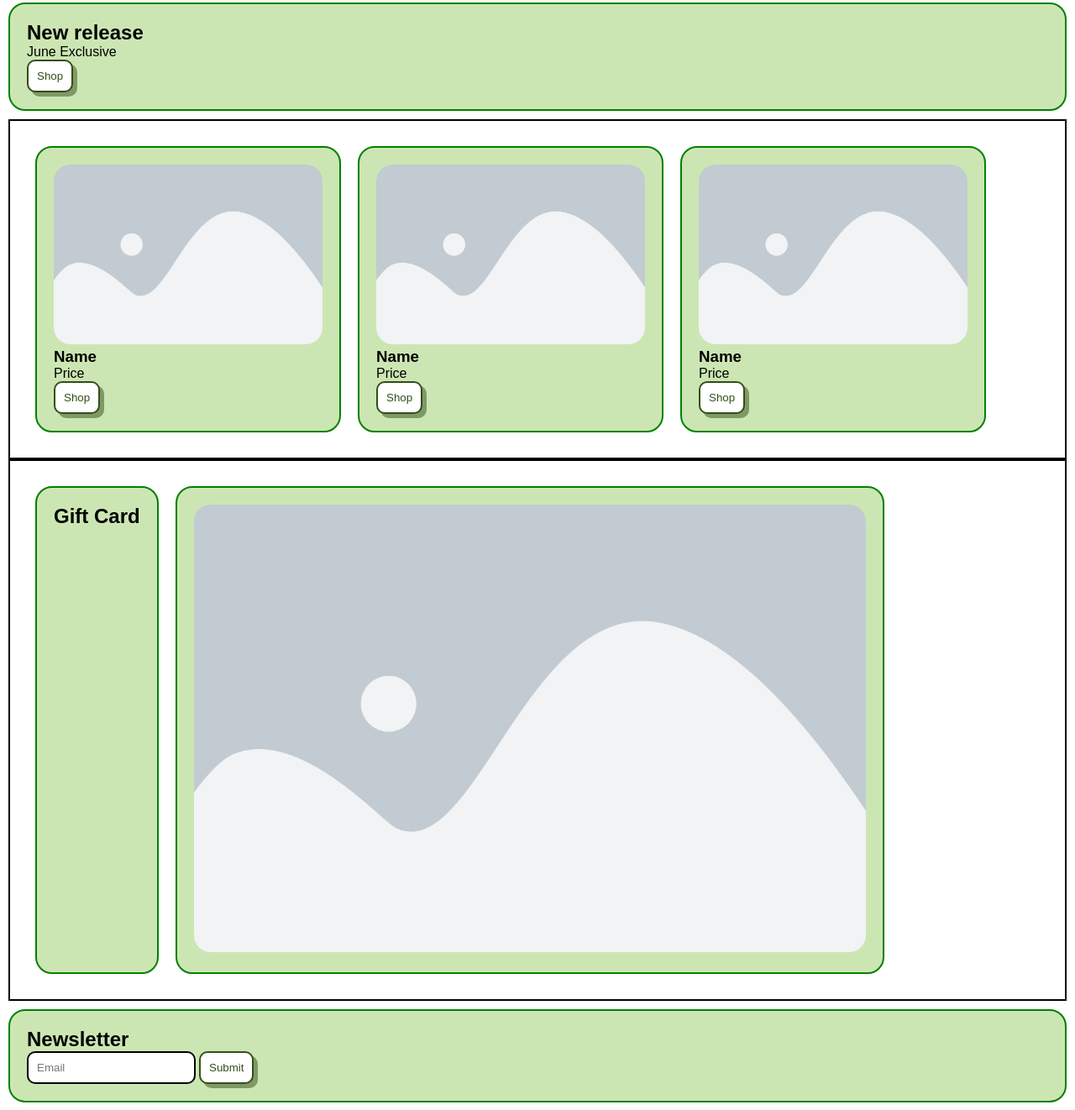
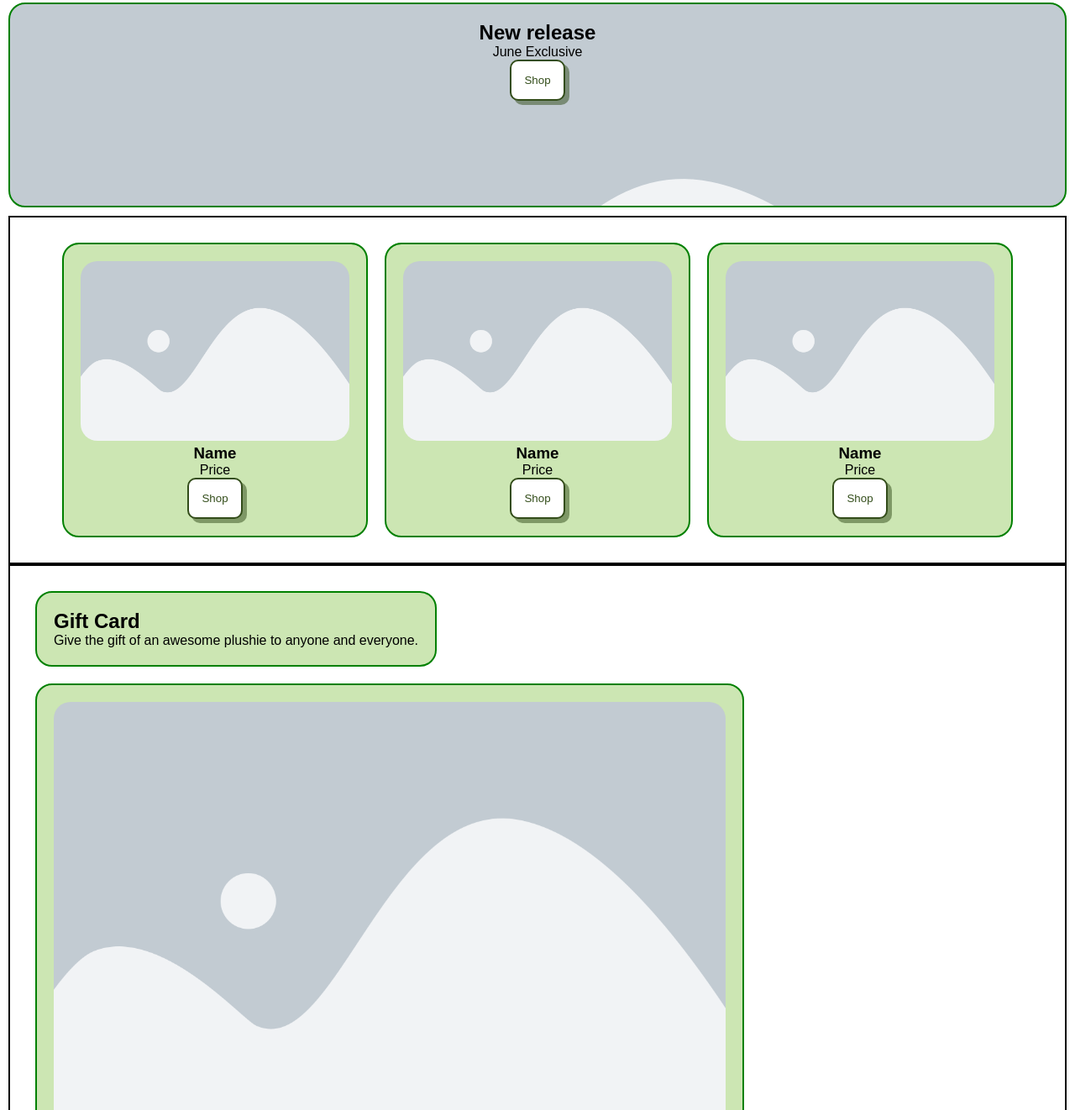
Before and after one commit to zinnia-frazier/Plushie-Web-Store, a plain HTML site: page index.html in a window 1280 px wide. Shown: the part 978-2300 px from the top of the page at 84% size. Drawn offline with Linux system fonts and the light colour scheme.

Commit message:
Center header and blocks

```diff
--- a/index.html
+++ b/index.html
@@ -8,7 +8,7 @@
 
     <body>
         <header id="header" class="container">
-            <div class="container">
+            <div>
                 <ul class="header-list container">
                     <li>
                         <a href="#">Shop</a>
@@ -19,7 +19,7 @@
                     </li>
 
                     <li>
-                        <a href="#">Learn more</a>
+                        <a href="#">Learn More</a>
                     </li>
                 </ul>
             </div>
@@ -28,7 +28,7 @@
                 <h2>Logo</h2>
             </div>
 
-            <div class="container">
+            <div>
                 <ul class="header-list container row-reverse">
                     <li>
                         <a href="#">Login</a>
@@ -64,17 +64,20 @@
             </section>
 
             <section>
-                <div class="block">
-                    <h2>New release</h2>
-                    <p>June Exclusive</p>
+                <div id="new-release-background" class="block">
+                    <div id="new-release">
+                        <h2>New release</h2>
+                        <p>June Exclusive</p>
 
-                    <button class="btn">Shop</button>
+                        <button class="btn">Shop</button>
+                    </div>
+
                 </div>
             </section>
 
             <section>
                 <div id="product-wrap" class="container">
-                    <div class="block third">
+                    <div class="block third center-text">
                         <img src="images/placeholder.webp">
                         <h3>Name</h3>
                         <p>Price</p>
@@ -82,7 +85,7 @@
                         <button class="btn">Shop</button>
                     </div>
 
-                    <div class="block third">
+                    <div class="block third center-text">
                         <img src="images/placeholder.webp">
                         <h3>Name</h3>
                         <p>Price</p>
@@ -90,7 +93,7 @@
                         <button class="btn">Shop</button>
                     </div>
 
-                    <div class="block third">
+                    <div class="block third center-text">
                         <img src="images/placeholder.webp">
                         <h3>Name</h3>
                         <p>Price</p>
@@ -104,6 +107,7 @@
                 <div class="container">
                     <div class="block">
                         <h2>Gift Card</h2>
+                        <p>Give the gift of an awesome plushie to anyone and everyone.</p>
                     </div>
 
                     <div class="block">
@@ -113,7 +117,7 @@
             </section>
 
             <section>
-                <div class="block">
+                <div id="newsletter" class="block">
                     <h2>Newsletter</h2>
 
                     <form>
--- a/style.css
+++ b/style.css
@@ -28,6 +28,11 @@ li a:hover {
     color: white;
 }
 
+.center-text {
+    text-align: center;
+    margin: 0 auto;
+}
+
 /*  Structure
 ================================================= */
 .container {
@@ -55,6 +60,7 @@ li a:hover {
 
 #product-wrap {
     flex-wrap: wrap;
+    justify-content: center;
 }
 
 /*  Components
@@ -64,7 +70,7 @@ li a:hover {
     color: hsla(90, 50%, 20%, 1);
     background-color: white;
     border-radius: 10px;
-    padding: 10px;
+    padding: 15px;
 
     cursor: pointer;
     box-shadow: 5px 5px hsla(90, 50%, 20%, 0.5);
@@ -76,8 +82,10 @@ li a:hover {
 }
 
 #email {
-    padding: 10px;
+    padding: 15px;
     border-radius: 10px;
+    width: 300px;
+    margin: 10px;
 
     border: 2px solid black;
 }
@@ -118,13 +126,13 @@ header .container {
     margin: 0 auto;
     justify-content: space-between;
     width: 30%;
-    border: 1px solid red;
     align-items: center;
 }
 
 .header-logo h2 {
     align-items: center;
     height: 100%;
+    margin: 0 auto;
 }
 .row-reverse li {
     justify-content: flex-end;
@@ -144,3 +152,16 @@ img {
 .third {
     width: 25vw;
 }
+
+#new-release-background {
+    background-image: url('images/placeholder.webp');
+    height: 200px;
+}
+#new-release {
+    margin: 0 auto;
+    text-align: center;
+}
+
+#newsletter {
+    text-align: center;
+}
```
